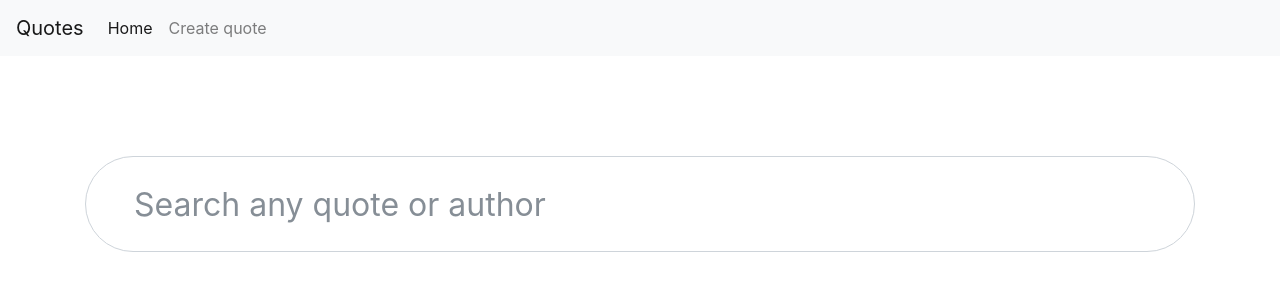
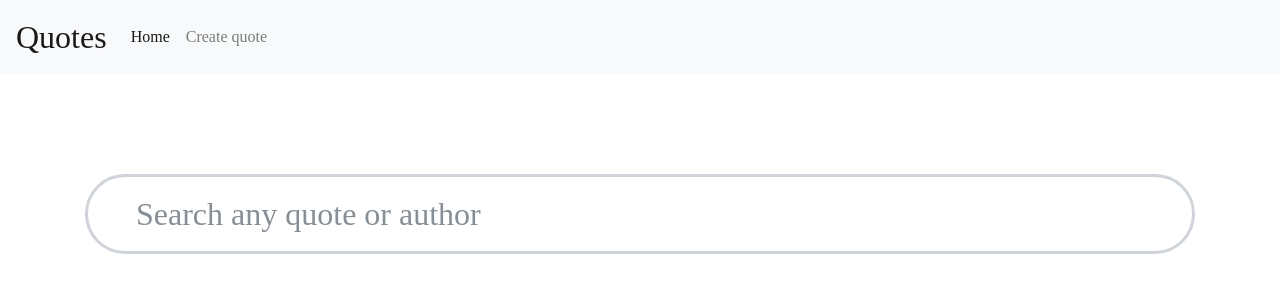
Before and after one commit to xavipedrals/realServer, a website: page frontend/index.html in a window 1280 px wide. Drawn offline with nearby package versions, Linux system fonts and the light colour scheme; some packages are replaced by stand-ins of ours; no server answers; a script that the page names is missing.

Commit message:
Styling up

```diff
--- a/frontend/styles/styles.scss
+++ b/frontend/styles/styles.scss
@@ -1,6 +1,14 @@
 @font-face {
   font-family: "Libre Baskerville";
   src: url('https://fonts.googleapis.com/css?family=Libre+Baskerville');
+}
+
+body {
+  font-family: "Libre Baskerville";
+}
+
+.navbar-brand {
+  font-size: 2em;
 }
 
 .searchBar {
@@ -8,10 +16,11 @@
   padding-bottom: 20px;
 
   input {
-    height: 3em !important;
+    height: 2.5em !important;
     border-radius: 2em !important;
     font-size: 2em !important;
     text-indent: 1em !important;
+    border-width: 3px !important;
   }
 }
 
@@ -32,12 +41,12 @@
     padding-left: 50px;
 
     .quoteBody {
-      font-family: "Libre Baskerville";
+      //font-family: "Libre Baskerville";
       font-size: 1.75em;
     }
 
     .quoteAuthor {
-      font-family: "Libre Baskerville";
+      //font-family: "Libre Baskerville";
       color: gray;
       font-size: 1.4em;
     }
```
Also changed, not shown: frontend/styles/styles.css, 2 other files.
